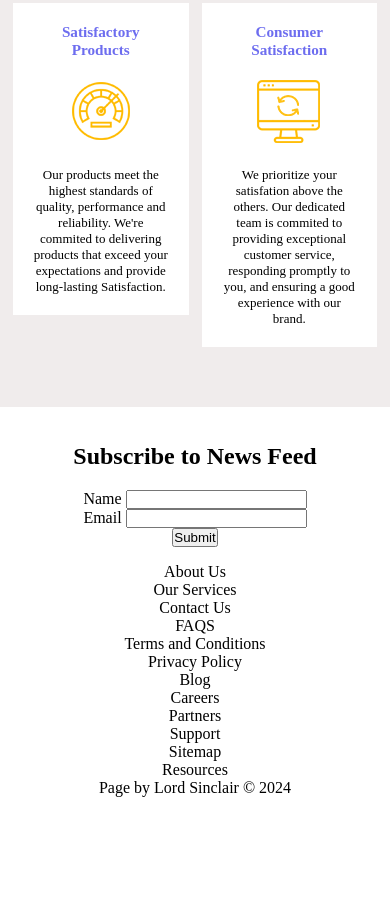
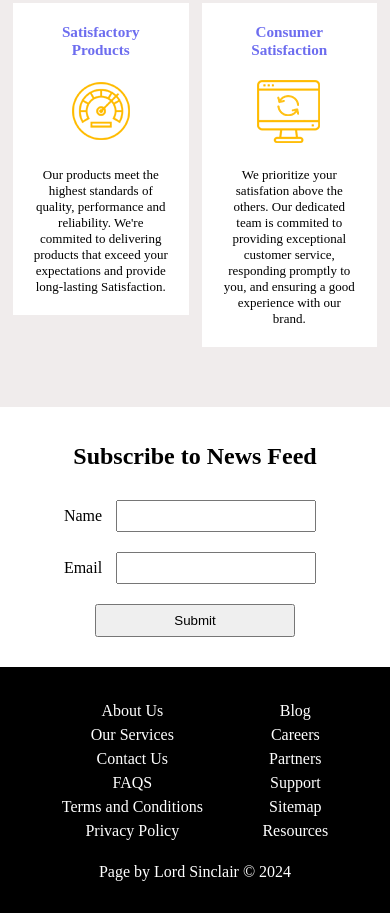
Before and after one commit to Sinclair18/Discount-Delights, a plain HTML site: page LANDING_PAGE.html in a window 390 px wide. Shown: the part 937-1850 px from the top of the page. Drawn offline with Linux system fonts and the light colour scheme.

Commit message:
Update LANDING_PAGE.css

```diff
--- a/LANDING_PAGE.css
+++ b/LANDING_PAGE.css
@@ -125,6 +125,8 @@ body {
     font-weight: bold;
     opacity: 80%;
     letter-spacing: 0.3em;
+    align-self: flex-start;
+    margin-left: 100px;
 }
 
 #section-div-h2 span {
@@ -173,11 +175,52 @@ body {
     animation: slide 20s infinite linear;
 }
 
-#sub-id{
+#sub-id {
     padding: 1em;
+    background-color: white;
+    display: flex;
+    flex-direction: column;
+    margin-bottom: 150px;
 }
+
 #sub-id h2 {
     margin: 20px;
+}
+
+input {
+    width: 50%;
+    margin: 20px;
+    padding: 0.5em;
+}
+
+input[type='submit'] {
+    width: 100px;
+    cursor: pointer;
+    align-self: end;
+}
+
+footer {
+    position: absolute;
+    width: 100vw;
+    background: black;
+    color: white;
+    bottom: 0;
+    padding: 2em;
+}
+
+.footer-text {
+    margin-top: 20px;
+}
+
+#list-div {
+    display: flex;
+    flex-direction: row;
+    justify-content: space-around;
+}
+
+footer li {
+    list-style: none;
+    padding: 3px;
 }
 
 @keyframes slide {
@@ -189,20 +232,6 @@ body {
         transform: translateX(-100%)
     }
 }
-
-/* footer {
-    position: absolute;
-    display: flex;
-    justify-content: center;
-    align-items: center;
-    padding: 30px;
-    bottom: 0;
-    background-color: black;
-    color: white;
-    width: 100vw;
-    text-align: center;
-    margin: 0 auto -20px auto;
-} */
 
 
 @media screen and (max-width: 450px) {
@@ -252,6 +281,12 @@ body {
         width: 100%;
     }
 
+    #section-div-h2 h2 {
+        letter-spacing: 0.2em;
+        align-self: flex-start;
+        margin-left: 20px;
+    }
+
     .slide {
         font-size: 13px;
         animation: none;
@@ -265,4 +300,15 @@ body {
     #section-div-h2 {
         letter-spacing: normal;
     }
+
+    input {
+        width: 200px;
+        margin: 10px;
+        padding: 0.5em;
+    }
+
+    input[type='submit'] {
+        width: 200px;
+        cursor: pointer;
+    }
 }
```
